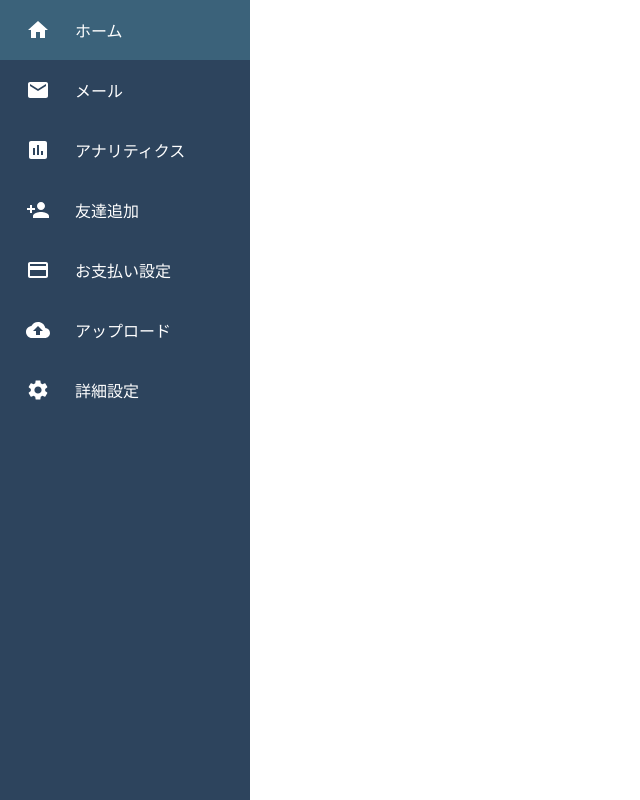
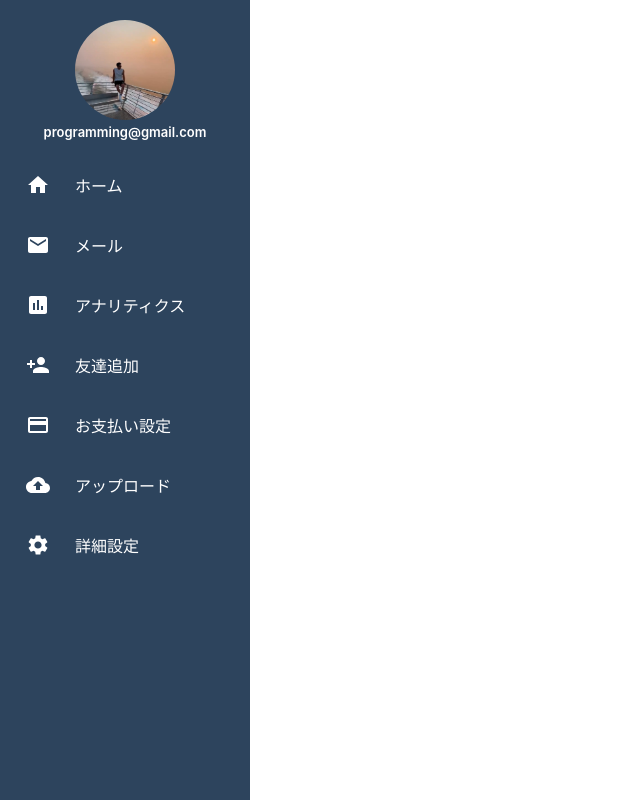
Before and after one commit to Shogo-nfrealmusic/react-side-bar, a React (Create React App) app: page / in a window 1280 px wide. Shown: the whole page, without its empty margins (0-640 px from the left). Built offline with nearby package versions, Linux system fonts and the light colour scheme.

Commit message:
finish making side bar with react

```diff
--- a/src/App.css
+++ b/src/App.css
@@ -49,3 +49,20 @@
 .row #title {
     flex: 70%;
 }
+
+.SidebarIcon {
+    padding-top: 20px;
+    padding-bottom: 15px;
+    text-align: center;
+}
+
+.SidebarIcon img {
+    width: 100px;
+    border-radius: 50%;
+}
+
+.SidebarIcon p {
+    color: white;
+    font-weight: 600;
+    font-size: 13px;
+}
--- a/src/component/Sidebar.jsx
+++ b/src/component/Sidebar.jsx
@@ -1,9 +1,11 @@
 import React from 'react';
 import { SidebarData } from './SidebarData';
+import SidebarIcon from "./SidebarIcon";
 
 const Sidebar = () => {
   return (
     <div className='Sidebar'>
+      <SidebarIcon />
         <ul className='SidebarList'>
           {SidebarData.map((value, key) => {
             return (
--- /dev/null
+++ b/src/component/SidebarIcon.jsx
@@ -0,0 +1,13 @@
+import React from 'react'
+import Icon from "../image/myself.jpg";
+
+const SidebarIcon = () => {
+  return (
+    <div className='SidebarIcon'>
+        <img src={Icon} />
+        <p>programming@gmail.com</p>
+    </div>
+  )
+}
+
+export default SidebarIcon
```
